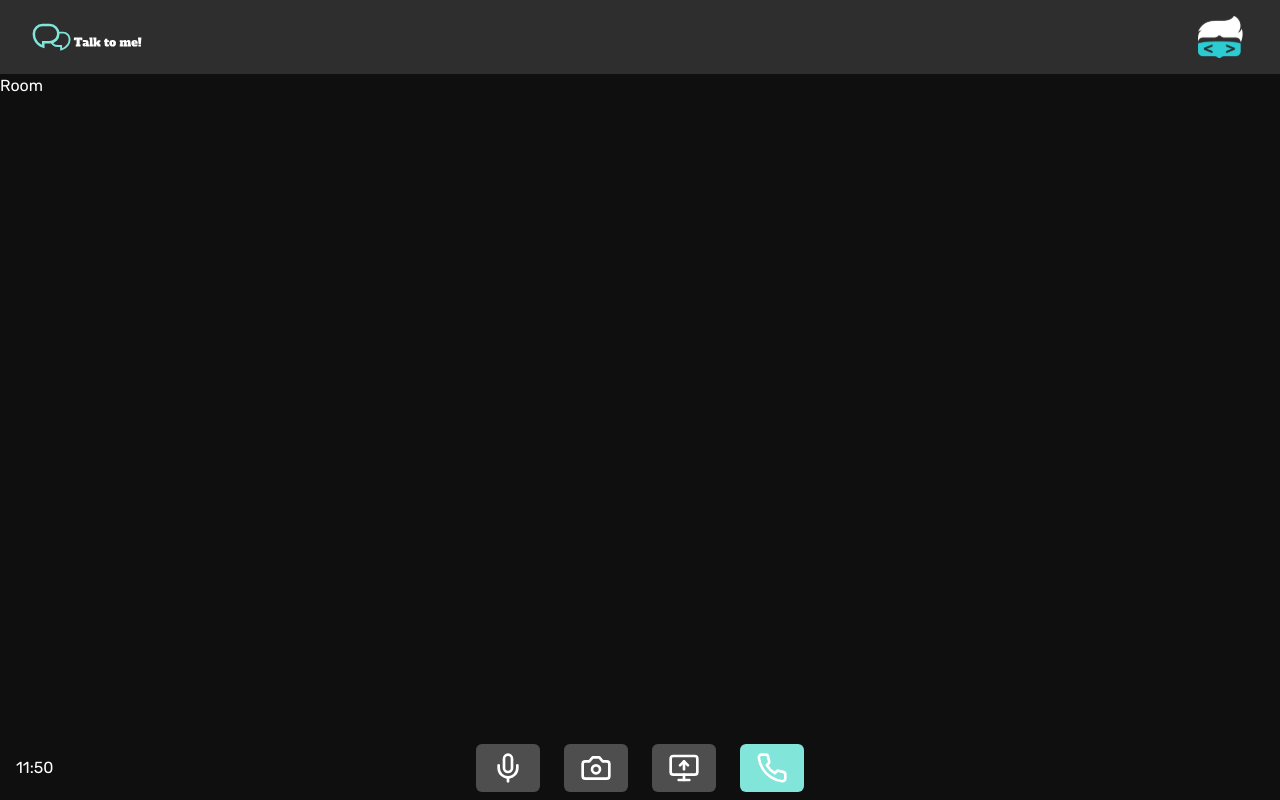
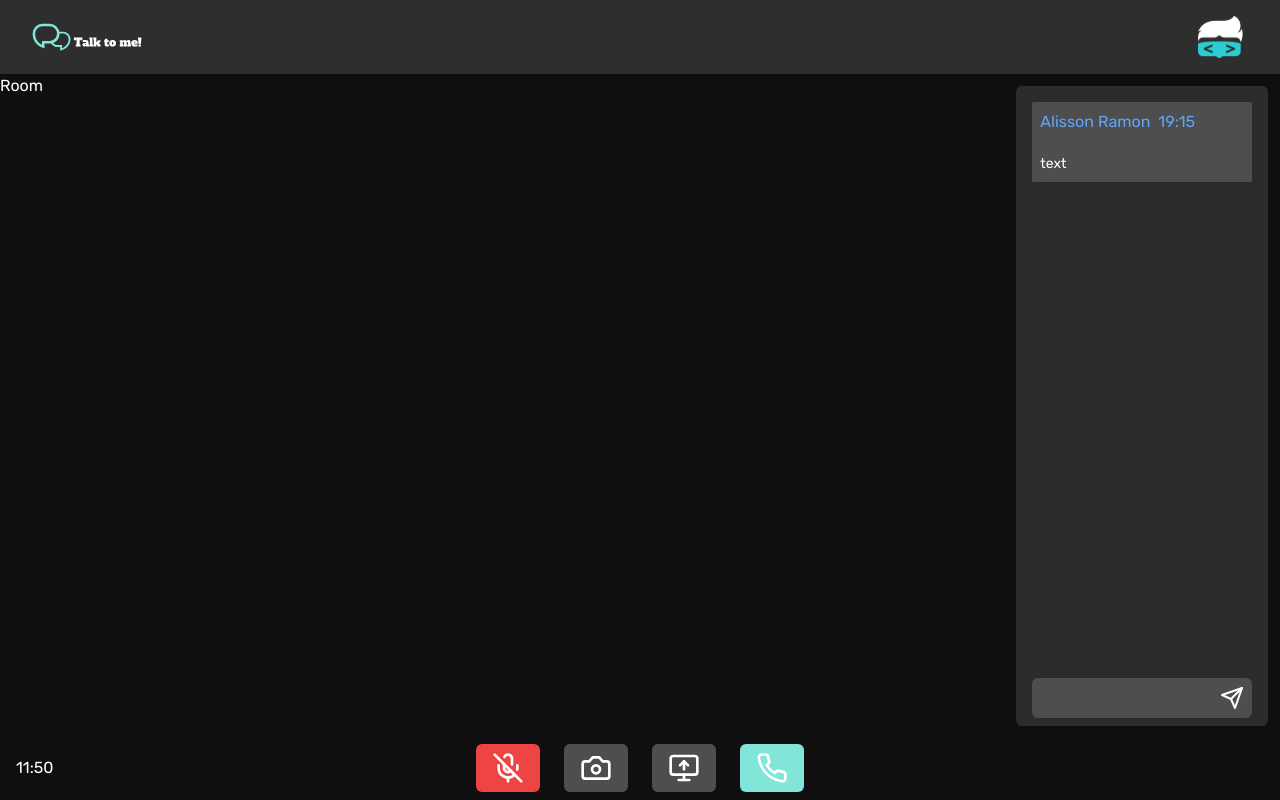
Before and after one commit to Ramonprog/talk-to-me, a Next.js app: page /room/1 in a window 1280 px wide. Built offline with nearby package versions, Linux system fonts and the light colour scheme.

Commit message:
layoute do chat

```diff
--- a/src/app/room/[id]/page.tsx
+++ b/src/app/room/[id]/page.tsx
@@ -1,14 +1,19 @@
+import Chat from "@/components/Chat";
 import Footer from "@/components/Footer";
 import Header from "@/components/Header";
 
 export default function Room({ params }: { params: { id: string } }) {
     return (
-        <>
+        <div className="h-screen">
             <Header />
-            <div>
-                <h1>Room</h1>
+            <div className="flex h-[80%]">
+                <div className="w-[80%]">
+                    <h1>Room</h1>
+                </div>
+                <Chat />
             </div>
+
             <Footer />
-        </>
+        </div>
     )
 }
--- /dev/null
+++ b/src/components/Chat.tsx
@@ -0,0 +1,29 @@
+import { Send } from "lucide-react";
+
+export default function Chat() {
+    return (
+        <div className=" bg-gray-900 px-4 pt-4 w-[20%] rounded-md m-3 h-full">
+            <div className="relative h-full">
+                <div className="bg-gray-950 rounded-sm p-2">
+                    <div className="flex items-center text-blue-400 gap-2">
+                        <span>Alisson Ramon</span>
+                        <span>19:15</span>
+
+                    </div>
+                    <div className="mt-5">
+                        <p className="text-sm">text</p>
+                    </div>
+                </div>
+
+                <form action="" className="absolute bottom-2 w-full">
+                    <div className="relative flex">
+
+                        <input type="text" name="" id="" className='px-3 w-full py-2 rounded-md bg-gray-950' />
+                        <Send className="absolute right-2 top-2 cursor-pointer" />
+                    </div>
+                </form>
+            </div>
+
+        </div>
+    )
+}
--- a/src/components/Footer.tsx
+++ b/src/components/Footer.tsx
@@ -19,7 +19,7 @@ export default function Footer() {
                 <div className="grid grid-cols-3 items-center">
                     <span>{hours}:{minutes}</span>
                     <div className="flex space-x-6 justify-center ">
-                        {!isMuted ?
+                        {isMuted ?
                             <Mic onClick={() => setIsMuted(!isMuted)}
                                 className="h-12 w-16 p-2 bg-gray-950 rounded-md cursor-pointer" />
                             :
--- a/tailwind.config.ts
+++ b/tailwind.config.ts
@@ -19,6 +19,7 @@ const config: Config = {
         black: "#0F0F0F",
         primary: "#81E6D9",
         secondary: "#212121",
+        "gray-900": "#2c2c2c",
       },
     },
   },
```
